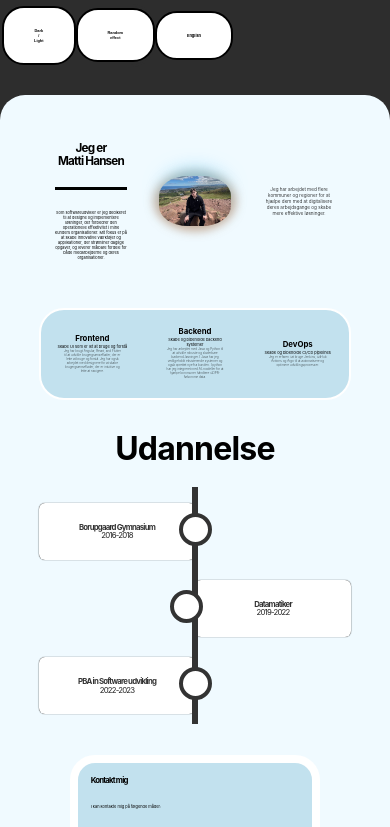
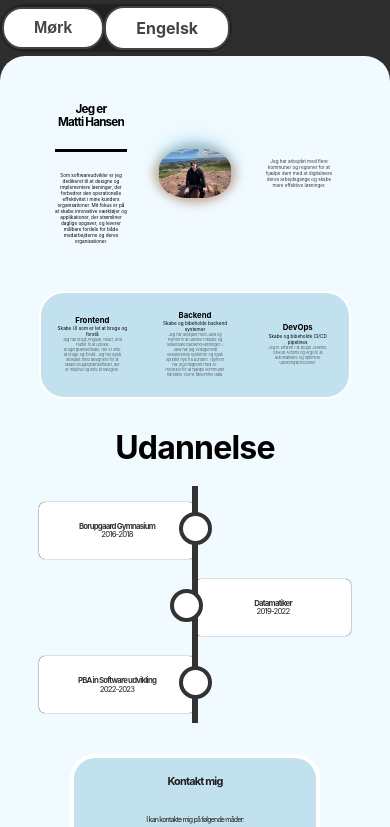
Before and after one commit to MattiBSH/mbsh-portfolio, a Next.js app: page /danish_index in a window 390 px wide. Shown: the top 827 px of the page. Built offline with nearby package versions, Linux system fonts and the light colour scheme.

Commit message:
Mobile rework

```diff
--- a/pages/danish_index.jsx
+++ b/pages/danish_index.jsx
@@ -10,7 +10,7 @@ export default function Home() {
   const [darkMode, setDarkMode] = useState(false);
 
   const styles = darkMode ? darkStyles : lightStyles;
-  const [language, setLanguage] = useState("English");
+  const [language, setLanguage] = useState("Engelsk");
 
   const [languageURL, setLanguageURL] = useState("/");
 
@@ -55,8 +55,7 @@ export default function Home() {
     <div>
       <div className={styles.toolbarHolder}>
       <div className={styles.toolbar}>
-          <button onClick={changeTheme} className={styles.buttonStyle}><b>Dark / Light</b></button>
-          <button onClick={randomEffect} className={styles.buttonStyle}><b>Random effect</b></button>
+          <button onClick={changeTheme} className={styles.buttonStyle}> <b>{darkMode ? "Lys" : "Mørk"}</b></button>
           <Link href={languageURL} className={styles.buttonStyle} ><b>{language}</b></Link>
           </div>
 
@@ -167,14 +166,14 @@ export default function Home() {
 
           <div className={styles.center}>
             <div className={styles.contactMe}>
-              <h2 className={styles.timelineHeader}>Kontakt mig</h2>
+              <h2 className={styles.contactMeHeader}>Kontakt mig</h2>
               <br />
-              <h4 className={styles.description}>
+              <h4 className={styles.contactText}>
                 I kan kontakte mig på følgende måder:
               </h4>
               <br />
-              <h4 className={styles.description}>Email: mattibenhansen@gmail.com ✉️</h4>
-              <h4 className={styles.description}>
+              <h4 className={styles.contactText}>Email: mattibenhansen@gmail.com ✉️</h4>
+              <h4 className={styles.contactText}>
                 LinkedIn:{" "}
                 <Link
                   href={"https://www.linkedin.com/in/matti-hansen-74a454109/"}
@@ -202,7 +201,7 @@ export default function Home() {
       <div className={styles.edgeSpace}></div>
 
       <footer>
-        <h5>Lavet af Matti Hansen</h5>
+        <h5 onClick={randomEffect}>Lavet af Matti Hansen</h5>
       </footer>
     </div>
   );
--- a/pages/index.js
+++ b/pages/index.js
@@ -55,8 +55,7 @@ export default function Home() {
     <div>
       <div className={styles.toolbarHolder}>
       <div className={styles.toolbar}>
-          <button onClick={changeTheme} className={styles.buttonStyle}><b>Dark / Light</b></button>
-          <button onClick={randomEffect} className={styles.buttonStyle}><b>Random effect</b></button>
+      <button onClick={changeTheme} className={styles.buttonStyle}> <b>{darkMode ? "Light" : "Dark"}</b></button>
           <Link href={languageURL} className={styles.buttonStyle} ><b>{language}</b></Link>
           </div>
 
@@ -199,7 +198,7 @@ export default function Home() {
       <div className={styles.edgeSpace}></div>
 
       <footer>
-        <h5>Made by Matti Hansen</h5>
+        <h5 onClick={randomEffect}>Made by Matti Hansen</h5>
       </footer>
     </div>
   );
--- a/styles/darkmode.module.css
+++ b/styles/darkmode.module.css
@@ -31,9 +31,8 @@
 
 .toolbar{
   display: flex;
-  justify-content: space-between;
   align-items: center;
-  width: 50%;
+  width: fit-content;
   padding: 0%;
   border: #212121, 2px solid;
   border-radius: 25px;
@@ -56,7 +55,7 @@
 .description{
   color: white;
   margin-top: 0%;
-  font-size: 1vw;
+  font-size: 1.2vw;
 
 }
 
@@ -66,7 +65,7 @@
   color: rgb(255, 255, 255);
   font-weight: 200;
   margin-top: 0%;
-  font-size: 0.8vw;
+  font-size: 1vw;
 
 }
 
@@ -142,7 +141,7 @@
 .contactMe{
   width: 80%;
   flex-wrap: wrap; /* This ensures the blocks wrap on smaller screens */
-  border: #ffffff 8px solid;
+  border: #ffffff 4px solid;
   border-radius: 25px;
   margin-top: 10%;
   padding: 4%;
@@ -152,7 +151,7 @@
 }
 
 .contactMeHeader{
-  font-size: 2.2vw;
+  font-size: 2.8vw;
   letter-spacing: -0.05rem;
   line-height: 1.1; /* Adjust line height for readability */
   margin: 0;
@@ -194,14 +193,17 @@
 
 .buttonStyle {
   text-decoration: none;
-  background-color: #ffffff;
-  color: rgb(0, 0, 0);
-  border: black 2px solid;
-  border-radius: 22px;
-  padding: 20px 30px;
-  font-size: 1.0vw;
+  background-color: white;
+  color: #444; /* Medium-dark text */
+  border: 2px solid #444; /* Dark border */
+  border-radius: 20px;
+  padding: 10px 30px;
+  font-size: 16px;
   cursor: pointer;
-  transition: background-color 0.3s ease, transform 0.3s ease;
+  display: inline-flex;
+  align-items: center;
+  justify-content: center;
+  transition: background-color 0.3s ease, color 0.3s ease;
 }
 
 .point{
@@ -226,22 +228,6 @@
   font-weight: 300;
   font-size: 1.2vw;
 
-}
-
-.title {
-  font-size: 1.0rem;
-  margin: 0;
-}
-
-.title a {
-  color: #0070f3;
-  text-decoration: none;
-}
-
-.title a:hover,
-.title a:focus,
-.title a:active {
-  text-decoration: underline;
 }
 
 .education{
@@ -374,10 +360,10 @@
   }
 
   .toolbar{
-    width: 40%;
     padding: 0%;
-    border: #2d2d2d, 2px solid;
+    border: #212121, 2px solid;
     border-radius: 25px;
-    background-color: #2d2d2d;
+    background-color: #232020;
   }
+
 }
--- a/styles/lightmode.module.css
+++ b/styles/lightmode.module.css
@@ -37,9 +37,8 @@
 
 .toolbar{
   display: flex;
-  justify-content: space-between;
+  width: fit-content;
   align-items: center;
-  width: 50%;
   padding: 0%;
   border: #212121, 2px solid;
   border-radius: 25px;
@@ -65,7 +64,7 @@
 .description{
   color: black;
   margin-top: 0%;
-  font-size: 1vw;
+  font-size: 1.2vw;
 
 }
 
@@ -75,7 +74,7 @@
   color: black;
   font-weight: 200;
   margin-top: 0%;
-  font-size: 0.8vw;
+  font-size: 1vw;
 
 }
 
@@ -144,7 +143,7 @@
 .contactMe{
   width: 80%;
   flex-wrap: wrap; /* This ensures the blocks wrap on smaller screens */
-  border: #ffffff 8px solid;
+  border: #ffffff 4px solid;
   border-radius: 25px;
   margin-top: 10%;
   padding: 4%;
@@ -153,7 +152,7 @@
 }
 
 .contactMeHeader{
-  font-size: 2.2vw;
+  font-size: 2.8vw;
   letter-spacing: -0.05rem;
   line-height: 1.1; /* Adjust line height for readability */
   margin: 0;
@@ -200,14 +199,17 @@
 
 .buttonStyle {
   text-decoration: none;
-  background-color: #ffffff;
-  color: rgb(0, 0, 0);
-  border: black 2px solid;
-  border-radius: 22px;
-  padding: 20px 30px;
-  font-size: 1.0vw;
+  background-color: white;
+  color: #444; /* Medium-dark text */
+  border: 2px solid #444; /* Dark border */
+  border-radius: 20px;
+  padding: 10px 30px;
+  font-size: 16px;
   cursor: pointer;
-  transition: background-color 0.3s ease, transform 0.3s ease;
+  display: inline-flex;
+  align-items: center;
+  justify-content: center;
+  transition: background-color 0.3s ease, color 0.3s ease;
 }
 
 .point{
@@ -236,23 +238,6 @@
 
 }
 
-.title {
-  font-size: 1.0rem;
-  margin: 0;
-  color: rgb(0, 0, 0);
-
-}
-
-.title a {
-  color: #0070f3;
-  text-decoration: none;
-}
-
-.title a:hover,
-.title a:focus,
-.title a:active {
-  text-decoration: underline;
-}
 
 .education{
   margin-top: 10%;
@@ -378,10 +363,9 @@
   }
 
   .toolbar{
-    width: 40%;
     padding: 0%;
-    border: #2d2d2d, 2px solid;
+    border: #212121, 2px solid;
     border-radius: 25px;
-    background-color: #2d2d2d;
+    background-color: #232020;
   }
 }
```
